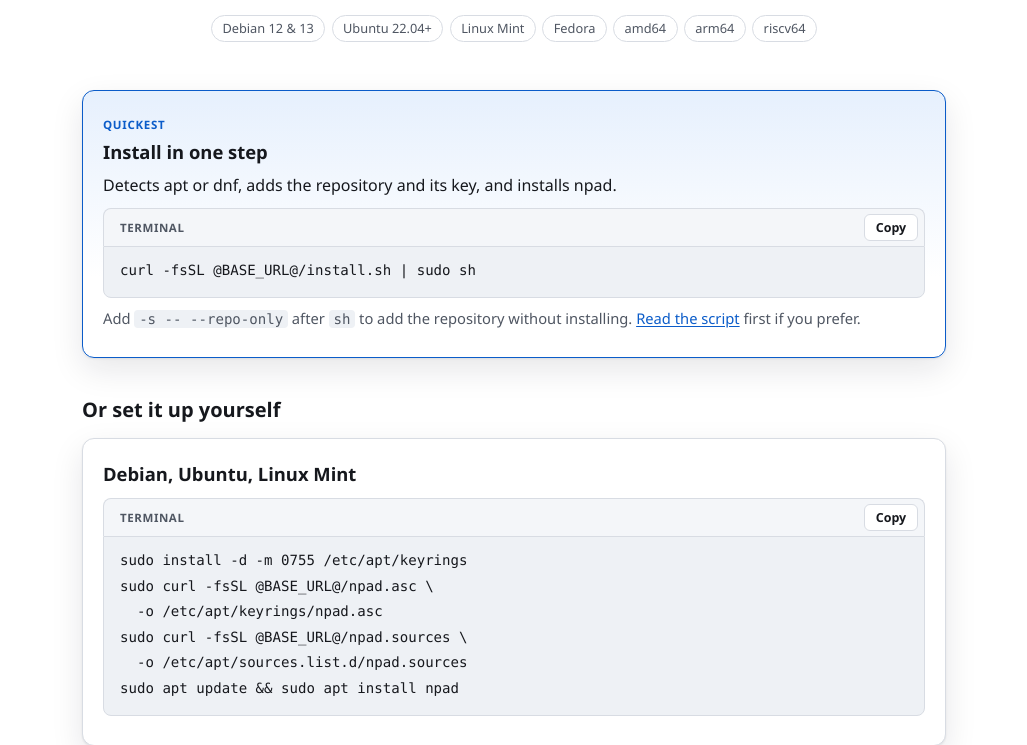
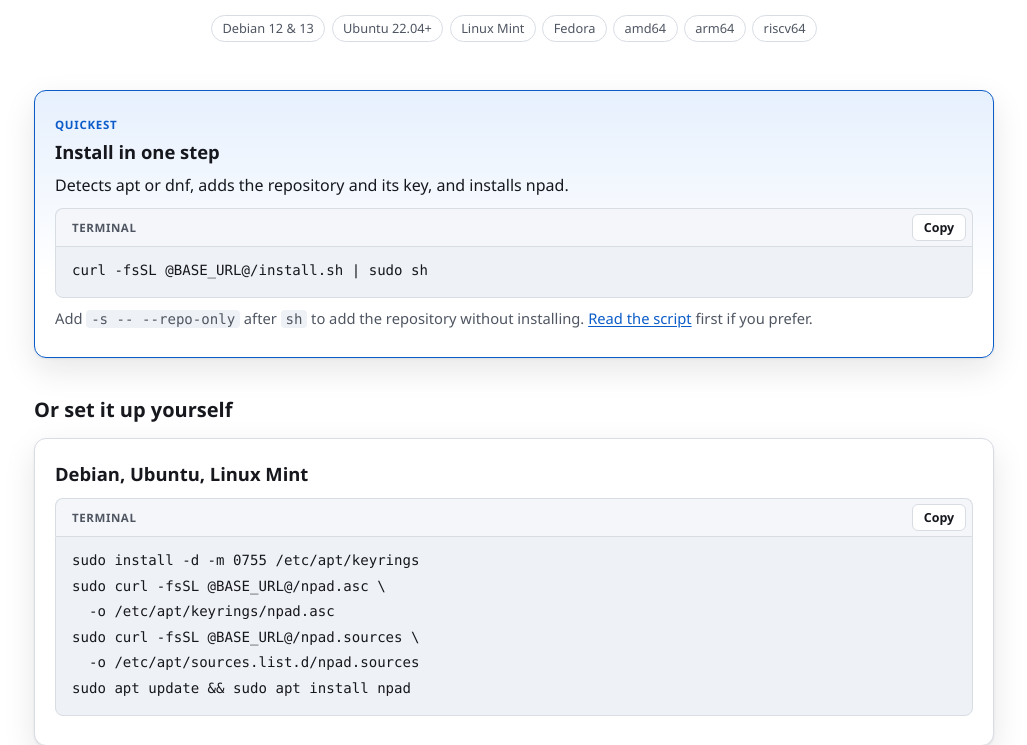
Before and after one commit to platima/npad-packages, a plain HTML site: page site-src/index.html in a window 1280 px wide. Shown: the part 221-966 px from the top of the page, without its empty margins (126-1153 px from the left). Drawn offline with Linux system fonts and the light colour scheme.

Commit message:
Update index.html

```diff
--- a/site-src/index.html
+++ b/site-src/index.html
@@ -54,7 +54,7 @@
   }
   a { color: var(--accent); text-underline-offset: 2px; }
   a:hover { color: var(--accent-hover); }
-  .wrap { max-width: 56rem; margin: 0 auto; padding: 0 1rem; }
+  .wrap { max-width: 62rem; margin: 0 auto; padding: 0 1rem; }
 
   header.top { padding: 1rem 0; }
   header.top .wrap { display: flex; align-items: center; justify-content: space-between; gap: 1rem; }
```
